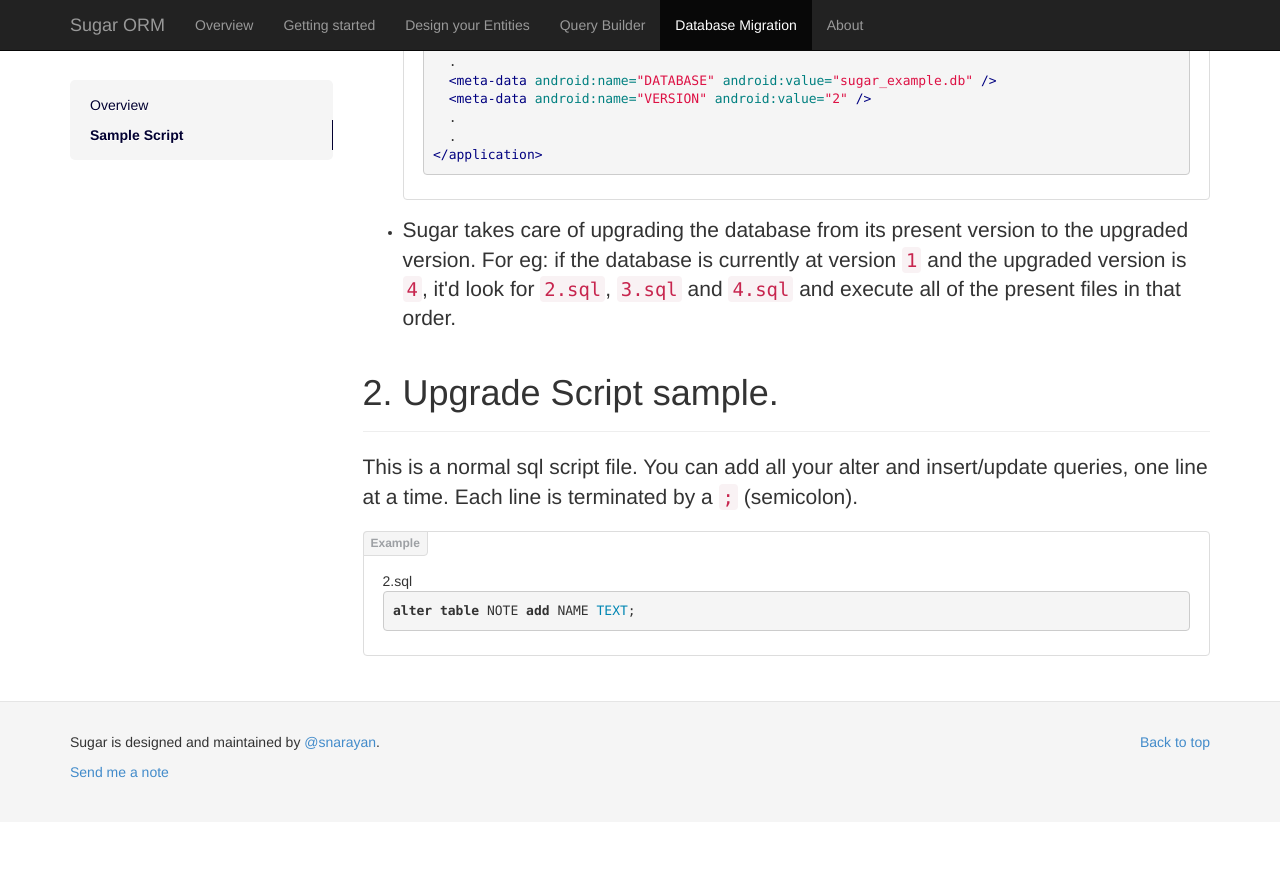
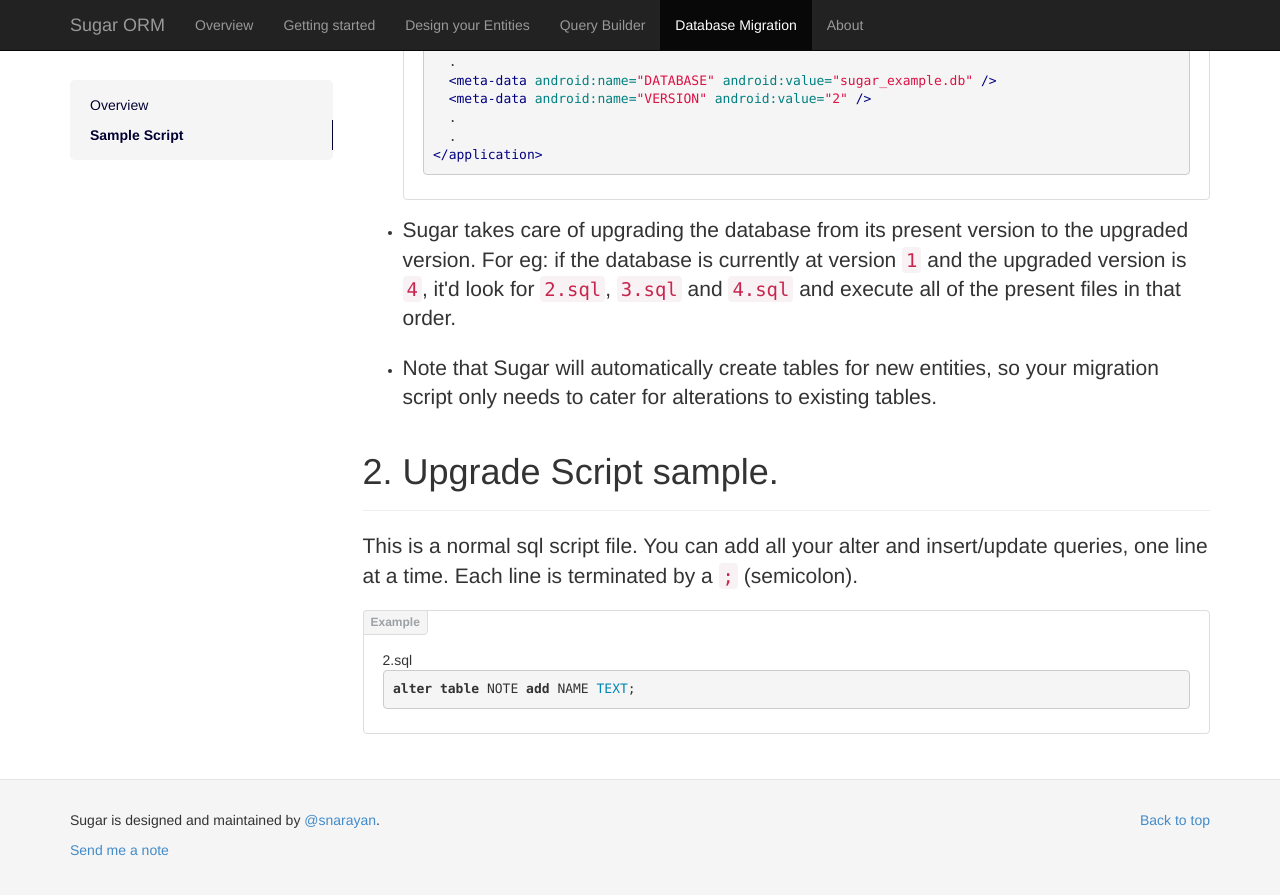
Before and after one commit to chennaione/sugar, a Jekyll site: the page built from migration.html, in a window 1280 px wide and 900 px high, scrolled down 655 px. Shown: the top 895 px of the window. Built offline with Jekyll 4.4.1, drawn with Linux system fonts in a browser that asks for light colours; Markdown is read by kramdown in place of the engine named in the settings; comment, search, counter and statistics services are not loaded; before the commit the page ends 1477 px from its top, so only the background shows below that.

Commit message:
Add note on automatic table creation during migration

```diff
--- a/migration.html
+++ b/migration.html
@@ -52,6 +52,9 @@
             <li>
               <p class="lead">Sugar takes care of upgrading the database from its present version to the upgraded version. For eg: if the database is currently at version <code>1</code> and the upgraded version is <code>4</code>, it'd look for <code>2.sql</code>, <code>3.sql</code> and <code>4.sql</code> and execute all of the present files in that order.</p>
             </li>
+            <li>
+              <p class="lead">Note that Sugar will automatically create tables for new entities, so your migration script only needs to cater for alterations to existing tables.</p>
+            </li>
           </ul>
         </section>
 
```
